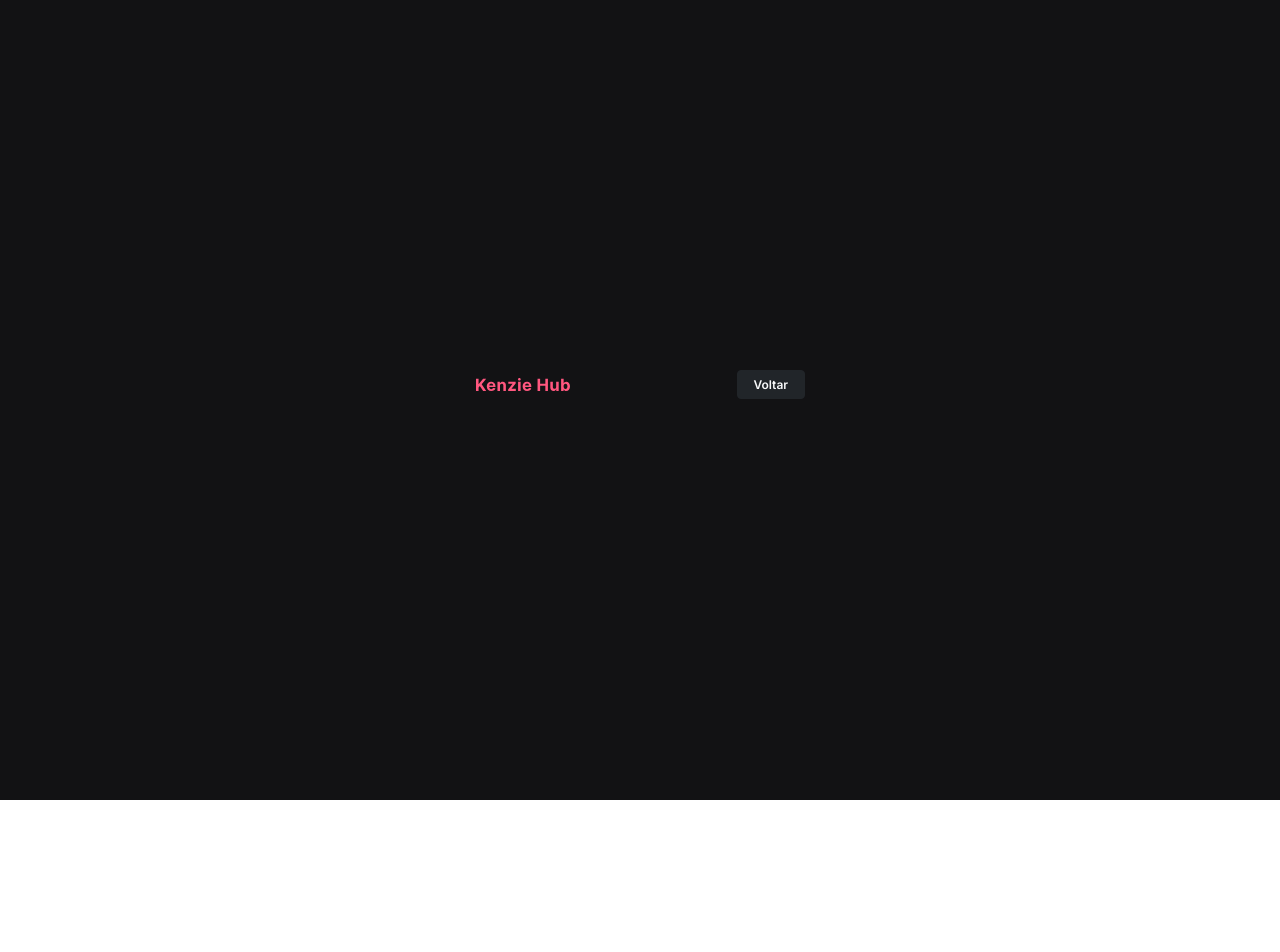
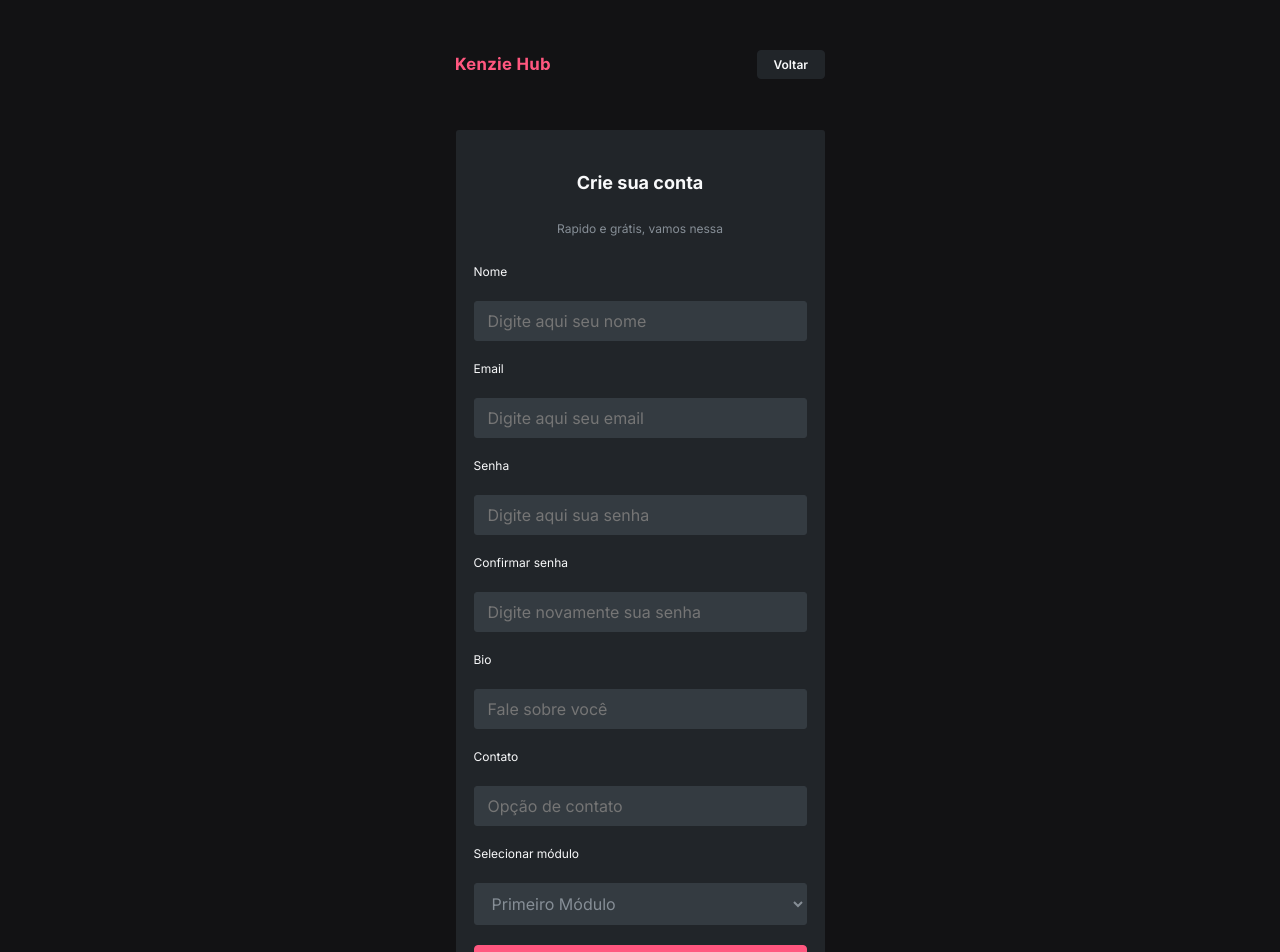
Before and after one commit to Kenzie-Academy-Brasil-Developers/react-entrega-kenzie-hub-isadoraperdigao, a React (Create React App) app: page / in a window 1280 px wide. Shown: the top 952 px of the page. Before the commit the page ends 800 px from the top, so only its background shows below. Built offline with nearby package versions, Linux system fonts and the light colour scheme.

Commit message:
feature: creates register page style

```diff
--- a/src/App.css
+++ b/src/App.css
@@ -1,6 +1,5 @@
 .App {
-  height: 100vh;
-  background-color: var(--color-gray-4);
+  min-height: 100vh;
   display: flex;
   justify-content: center;
   align-items: center;
--- a/src/index.css
+++ b/src/index.css
@@ -5,6 +5,7 @@ body {
     sans-serif;
   -webkit-font-smoothing: antialiased;
   -moz-osx-font-smoothing: grayscale;
+  background-color: var(--color-gray-4);
 }
 
 code {
--- a/src/pages/registerPage/RegisterForm/index.jsx
+++ b/src/pages/registerPage/RegisterForm/index.jsx
@@ -1,12 +1,29 @@
 import { BrandButton } from "../../../components/brandButton"
 import { FormInput } from "../../../components/FormInput"
+import { StyledLabel } from "../../../components/FormInput/style"
 import { StyledFormContainer } from "../../../styles/formContainer/style"
+import { StyledSelect } from "./style"
 
 export const RegisterForm = () => {
     return (
         <StyledFormContainer>
-            <FormInput label="Nome" placeholder="Digite seu nome" />
-            <FormInput label="Senha" placeholder="Digite sua senha" />
+            <FormInput label="Nome" placeholder="Digite aqui seu nome" />
+            <FormInput label="Email" placeholder="Digite aqui seu email" />
+            <FormInput label="Senha" placeholder="Digite aqui sua senha" />
+            <FormInput label="Confirmar senha" placeholder="Digite novamente sua senha" />
+            <FormInput label="Bio" placeholder="Fale sobre você" />
+            <FormInput label="Contato" placeholder="Opção de contato" />
+            <StyledLabel htmlFor="courseModule">
+            Selecionar módulo
+                <StyledSelect className= "selectModule" name="courseModule" id="courseModule">
+                    <option value="m1">Primeiro Módulo</option>
+                    <option value="m2">Segundo Módulo</option>
+                    <option value="m3">Terceiro Módulo</option>
+                    <option value="m4">Quarto Módulo</option>
+                    <option value="m5">Quinto Módulo</option>
+                    <option value="m6">Sexto Módulo</option>
+                </StyledSelect>
+            </StyledLabel>
             <BrandButton text="Entrar" />
         </StyledFormContainer>
     )
--- a/src/pages/registerPage/RegisterForm/style.js
+++ b/src/pages/registerPage/RegisterForm/style.js
@@ -0,0 +1,16 @@
+import styled from "styled-components";
+
+export const StyledSelect = styled.select`
+    width: 100%;
+    padding: 0.563rem 0.813rem;
+    color: var(--color-gray-1);
+    font-size: 0.813rem;
+    font-weight: 400;
+    background-color: var(--color-gray-2);
+    border: 0.97px solid var(--color-gray-2);
+    border-radius: 3px;
+
+    @media (min-width: 960px) {
+        font-size: 1rem;
+    }
+`
--- a/src/pages/registerPage/index.jsx
+++ b/src/pages/registerPage/index.jsx
@@ -1,5 +1,8 @@
 import Logo from "../../assets/img/Logo.svg"
 import { DarkGrayButton } from "../../components/DarkGrayButton"
+import { StyledContainer } from "../../styles/container/style"
+import { StyledTitle } from "../../styles/typography/style"
+import { RegisterForm } from "./RegisterForm"
 import { StyledRegisterPage } from "./style"
 
 export const RegisterPage = () => {
@@ -9,6 +12,11 @@ export const RegisterPage = () => {
                 <img src={Logo} alt="Logo Kenzie Hub" />
                 <DarkGrayButton width="one" text="Voltar" />
             </header>
+            <StyledContainer>
+                <StyledTitle fontSize="one">Crie sua conta</StyledTitle>
+                <p>Rapido e grátis, vamos nessa</p>
+                <RegisterForm/>
+            </StyledContainer>
         </StyledRegisterPage>
     )
 }
--- a/src/pages/registerPage/style.js
+++ b/src/pages/registerPage/style.js
@@ -1,7 +1,7 @@
 import styled from "styled-components";
 
 export const StyledRegisterPage = styled.div`
-    width: 100%;
+    width: 90%;
     max-width: 369px;
     display: flex;
     flex-direction: column;
@@ -14,17 +14,27 @@ export const StyledRegisterPage = styled.div`
         display: flex;
         justify-content: space-between;
         align-items: center;
-        padding: 0 1.25rem;
         margin-bottom: 1.938rem;
+        margin-top: 3.094rem;
     }
 
     header > img {
         height: 14px;
     }
 
+    p {
+        color: var(--color-gray-1);
+        font-size: 0.599rem;
+        font-weight: 400;
+    }
+
     @media (min-width: 960px) {
         img {
             height: 20px;
         }
+
+        p {
+            font-size: 0.75rem;
+        }
     }
 `
--- a/src/styles/container/style.js
+++ b/src/styles/container/style.js
@@ -3,7 +3,7 @@ import styled from "styled-components";
 export const StyledContainer= styled.div`
     width: 100%;
     height: 100%;
-    max-height: 502px;
+    max-height: 892px;
     padding: 2.063rem 0.875rem;
     display: flex;
     flex-direction: column;
--- a/src/styles/formContainer/style.js
+++ b/src/styles/formContainer/style.js
@@ -1,6 +1,7 @@
 import styled from "styled-components";
 
 export const StyledFormContainer = styled.div`
+    width: 100%;
     display: flex;
     flex-direction: column;
     gap: 1.25rem;
```
